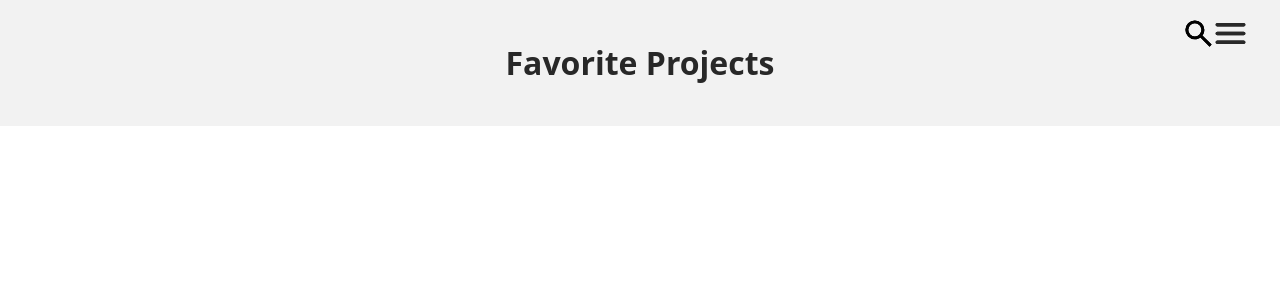
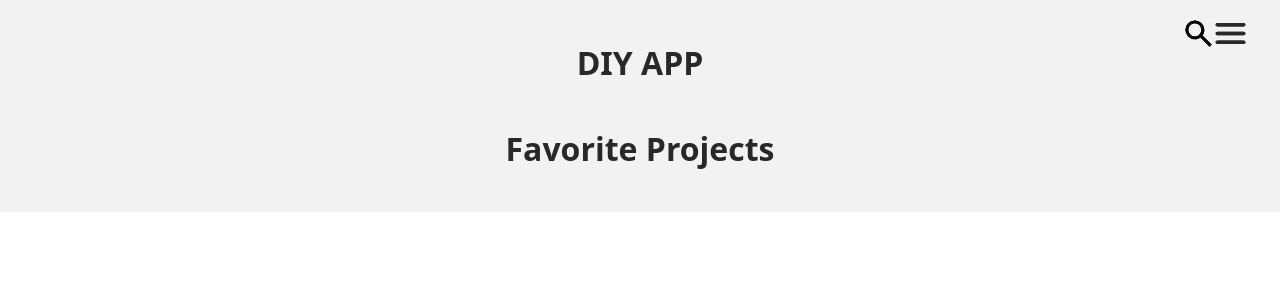
Before and after one commit to jana-scheidemann/DIY-App, a Next.js app: page /projects/favorites in a window 1280 px wide. Shown: the top 300 px of the page. Built offline with nearby package versions, Linux system fonts and the light colour scheme.

Commit message:
add DIY APP headline

```diff
--- a/pages/projects/favorites.js
+++ b/pages/projects/favorites.js
@@ -7,10 +7,9 @@ export default function FavoritesPage({ projects, onToggleFavorite }) {
     return project.favorite;
   });
 
-  //white space at bottom of page/ GlobalStyledContainer?
-
   return (
     <>
+    <StyledHeadline>DIY APP</StyledHeadline>
       <StyledHeadline>Favorite Projects</StyledHeadline>
       <Navigation />
       <StyledSection>
```
